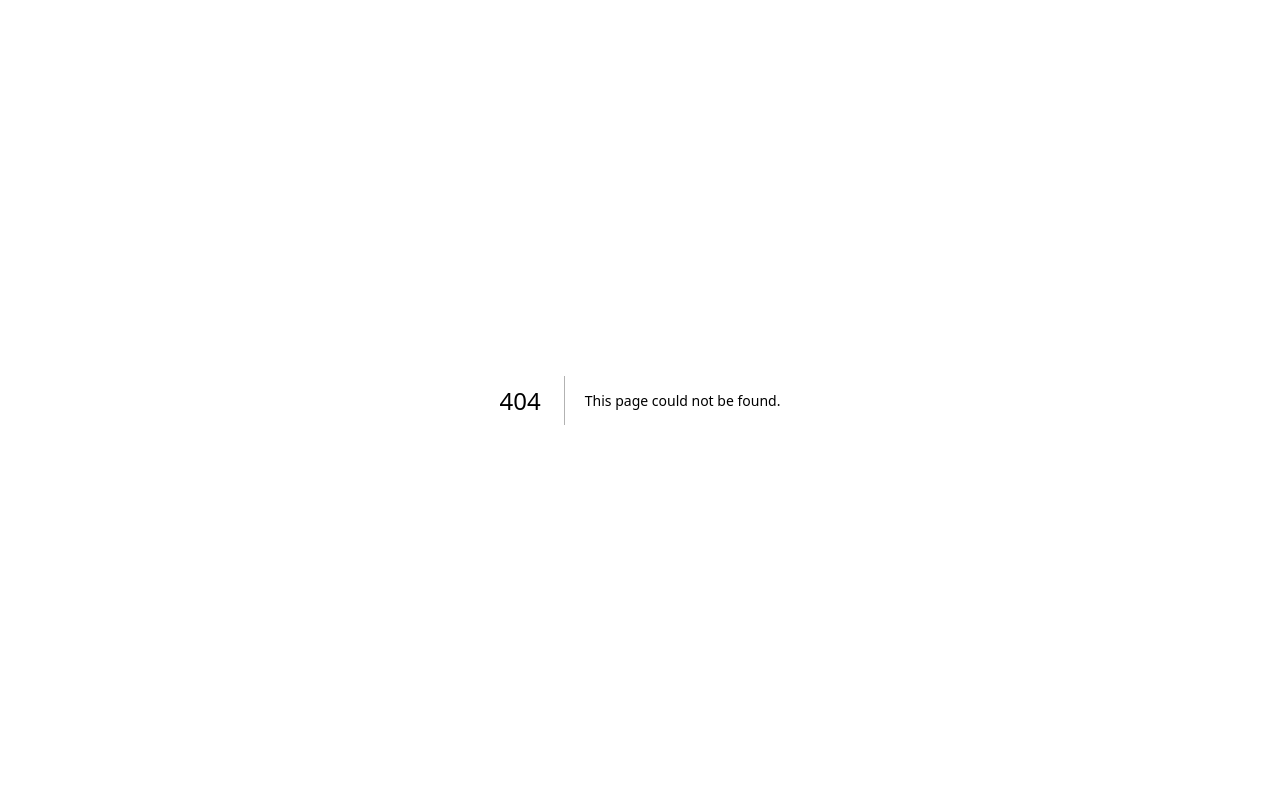
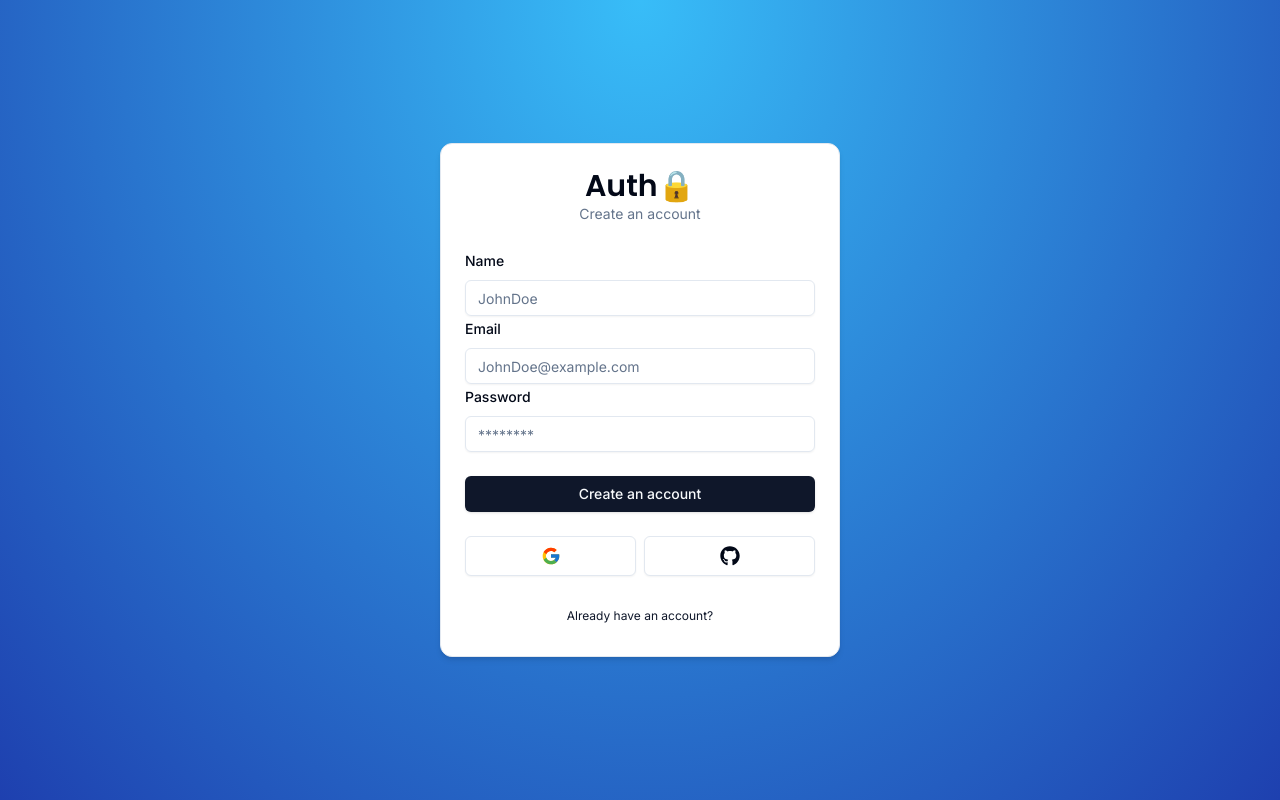
Before and after one commit to krishna4040/next-auth-master, a Next.js app: page /auth/register in a window 1280 px wide. Before the commit this address had no page. Built offline with nearby package versions, Linux system fonts and the light colour scheme.

Commit message:
user registration setup

```diff
--- /dev/null
+++ b/src/actions/register.ts
@@ -0,0 +1,17 @@
+"use server"
+
+import { z } from "zod"
+import { RegisterSchema } from '@/schemas'
+
+export const register = async (values: z.infer<typeof RegisterSchema>) => {
+    const validatedFields = RegisterSchema.safeParse(values)
+    if (!validatedFields.success) {
+        return {
+            error: "Invalid Fields!!"
+        }
+    }
+
+    return {
+        success: "Email Sent!!"
+    }
+}
--- /dev/null
+++ b/src/app/auth/register/page.tsx
@@ -0,0 +1,12 @@
+import { RegisterForm } from '@/components/auth/RegisterForm'
+import React from 'react'
+
+const RegisterPage = () => {
+  return (
+    <div>
+        <RegisterForm />
+    </div>
+  )
+}
+
+export default RegisterPage
--- /dev/null
+++ b/src/components/auth/RegisterForm.tsx
@@ -0,0 +1,109 @@
+"use client"
+import { useForm } from "react-hook-form"
+import CardWrapper from "./CardWrapper"
+import * as z from "zod"
+import { RegisterSchema } from "@/schemas"
+import { zodResolver } from "@hookform/resolvers/zod"
+import { Form, FormControl, FormField, FormItem, FormLabel, FormMessage } from "../ui/form"
+import { Input } from "../ui/input"
+import { Button } from "../ui/button"
+import { FormError } from "./FormError"
+import { FormSuccess } from "./FormSucess"
+import { useState, useTransition } from "react"
+import { register } from "@/actions/register"
+
+export const RegisterForm = () => {
+    const [isPending, startTransition] = useTransition()
+    const [error, setError] = useState<string | undefined>('')
+    const [success, setSuccess] = useState<string | undefined>('')
+
+    const form = useForm<z.infer<typeof RegisterSchema>>({
+        resolver: zodResolver(RegisterSchema),
+        defaultValues: {
+            email: "",
+            password: "",
+            name: ""
+        }
+    })
+
+    const onSubmit = (values: z.infer<typeof RegisterSchema>) => {
+        setError('')
+        setSuccess('')
+        startTransition(() => {
+            register(values).then(data => {
+                setError(data.error)
+                setSuccess(data.success)
+            })
+        })
+    }
+
+
+    return (
+        <CardWrapper
+            headerLabel="Create an account"
+            backButtonHref="/auth/login"
+            backButtonLabel="Already have an account?"
+            showSocial
+        >
+            <Form {...form}>
+                <form onSubmit={form.handleSubmit(onSubmit)} className="space-y-6">
+                    <div>
+                        <FormField
+                            control={form.control}
+                            name="name"
+                            render={({ field }) => (
+                                <FormItem>
+                                    <FormLabel>Name</FormLabel>
+                                    <FormControl>
+                                        <Input
+                                            {...field}
+                                            placeholder="JohnDoe"
+                                        />
+                                    </FormControl>
+                                    <FormMessage />
+                                </FormItem>
+                            )}
+                        />
+                        <FormField
+                            control={form.control}
+                            name="email"
+                            render={({ field }) => (
+                                <FormItem>
+                                    <FormLabel>Email</FormLabel>
+                                    <FormControl>
+                                        <Input
+                                            {...field}
+                                            placeholder="JohnDoe@example.com"
+                                        />
+                                    </FormControl>
+                                    <FormMessage />
+                                </FormItem>
+                            )}
+                        />
+                        <FormField
+                            control={form.control}
+                            name="password"
+                            render={({ field }) => (
+                                <FormItem>
+                                    <FormLabel>Password</FormLabel>
+                                    <FormControl>
+                                        <Input
+                                            {...field}
+                                            placeholder="********"
+                                        />
+                                    </FormControl>
+                                    <FormMessage />
+                                </FormItem>
+                            )}
+                        />
+                    </div>
+                    <FormError message={error} />
+                    <FormSuccess message={success} />
+                    <Button type="submit" className="w-full" disabled={isPending}>
+                        Create an account
+                    </Button>
+                </form>
+            </Form>
+        </CardWrapper>
+    )
+}
--- a/src/schemas/index.ts
+++ b/src/schemas/index.ts
@@ -8,3 +8,15 @@
     message: 'Password is required'
   }),
 })
+
+export const RegisterSchema = z.object({
+  email: z.string().email({
+    message: 'Email is required'
+  }),
+  password: z.string().min(6, {
+    message: 'Min 6 char required'
+  }),
+  name: z.string().min(1, {
+    message: 'Name is required'
+  }),
+})
```
